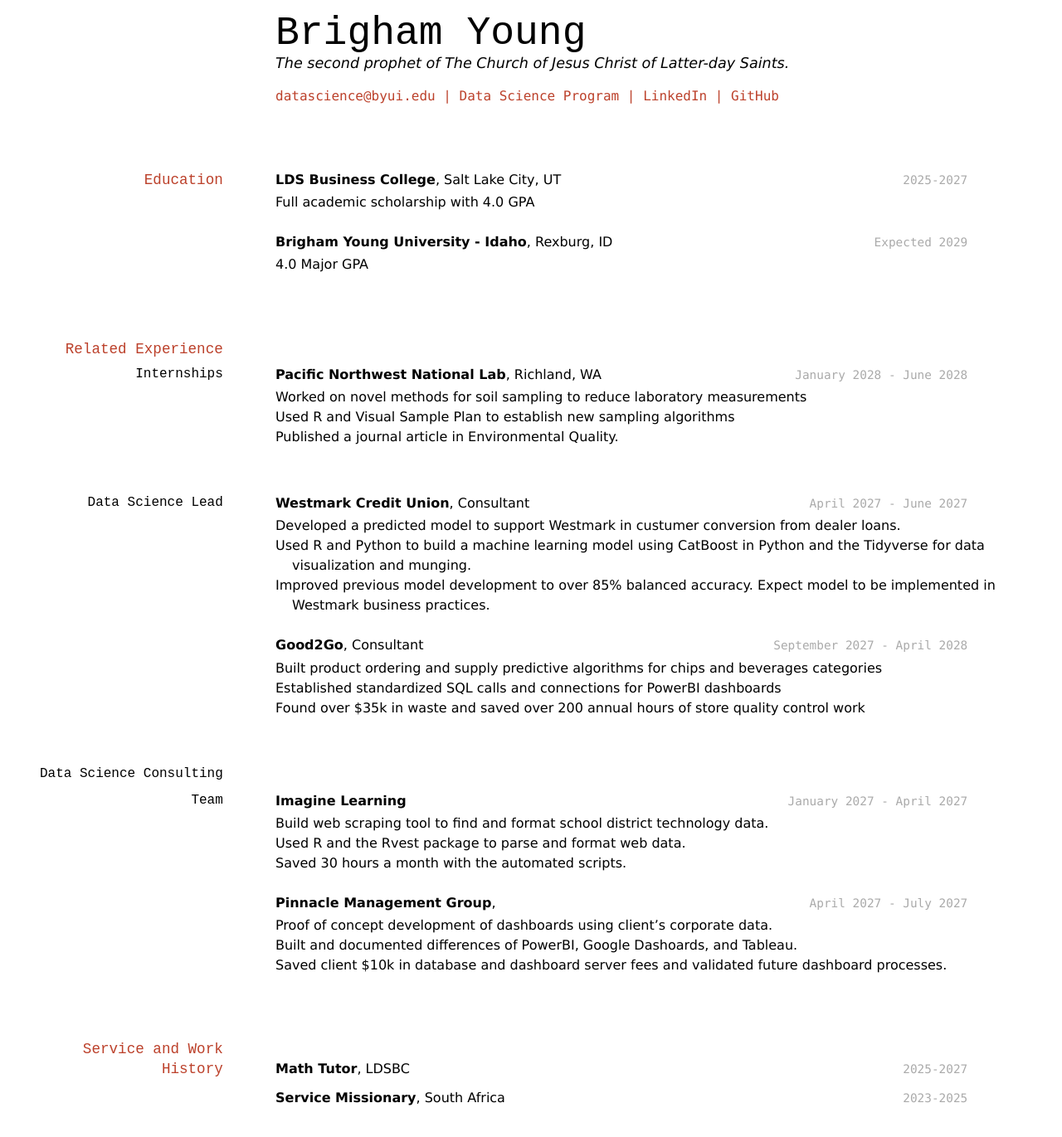
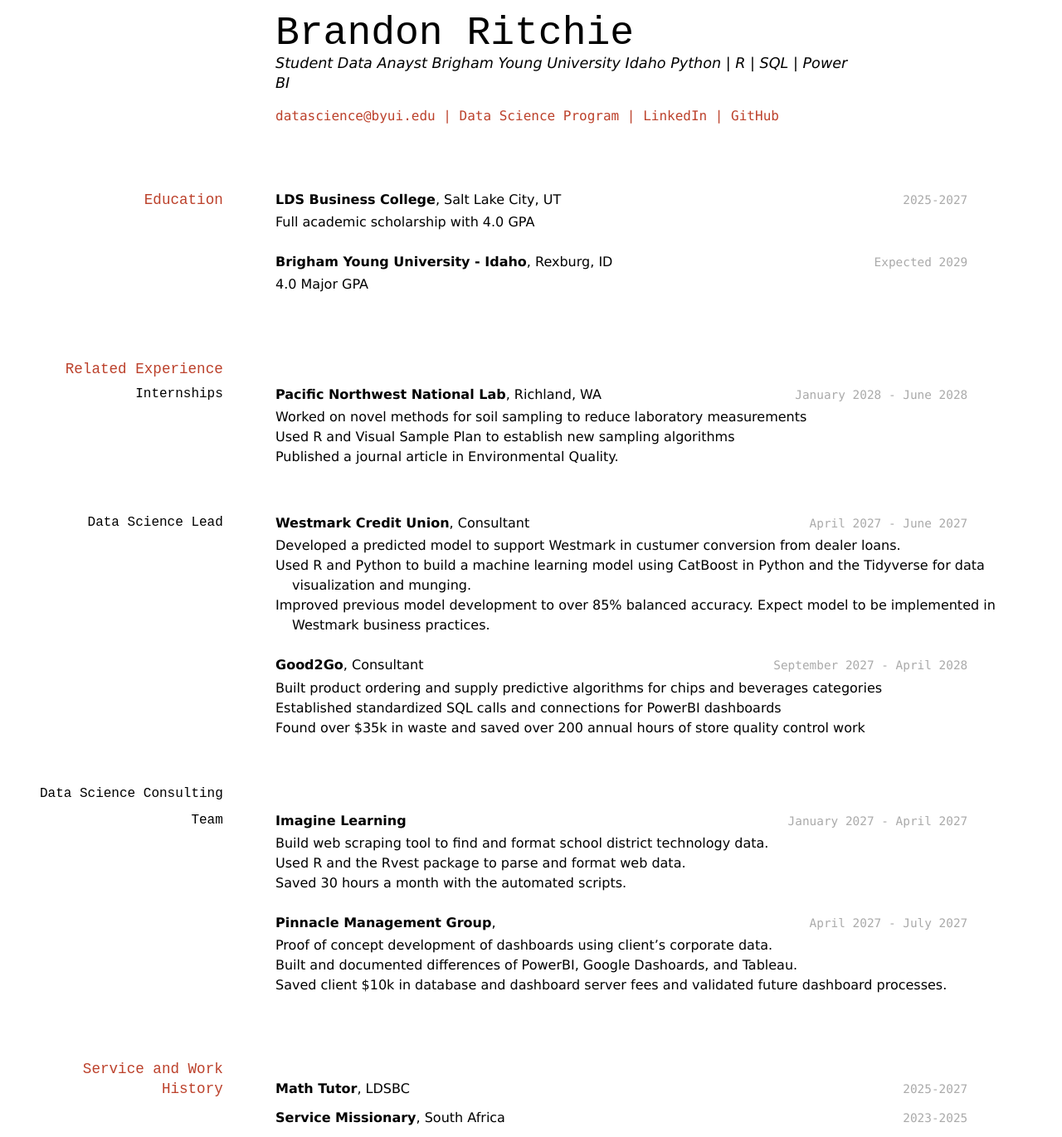
Before and after one commit to byuids-resumes/BrandonRitchie_Resume, a Jekyll site: the page built from docs/index.md, in a window 1280 px wide. Shown: the whole page at 83% size. Built offline with Jekyll 4.4.1, drawn with Linux system fonts in a browser that asks for light colours; before the commit the page ends 1347 px from its top, so only the background shows below that.

Commit message:
Updated Name and Job
First two lines of resume

```diff
--- a/docs/index.md
+++ b/docs/index.md
@@ -1,9 +1,10 @@
 ---
 layout: cv
-title: Brigham Young's Resume
+title: Brandon Ritchie's Resume
 ---
-# Brigham Young
-The second prophet of The Church of Jesus Christ of Latter-day Saints.
+# Brandon Ritchie
+Student Data Anayst Brigham Young University Idaho
+Python | R | SQL | Power BI
 
 <div id="webaddress">
 <a href="datascience@byui.edu">datascience@byui.edu</a>
```
